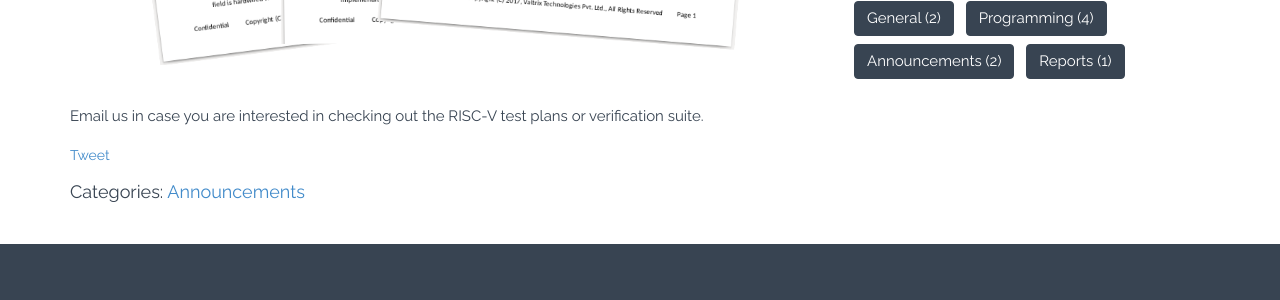
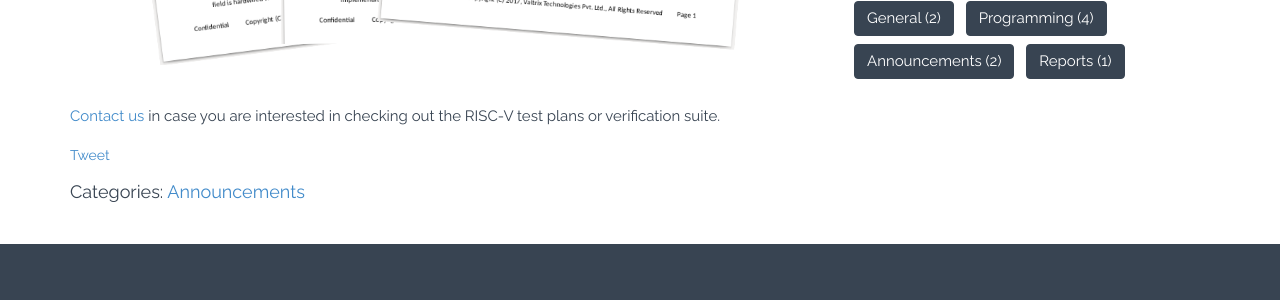
Before and after one commit to valtrix/valtrix.github.io, a Jekyll site: the page built from announcements/_posts/2017-11-10-riscv-test-plan.markdown, in a window 1280 px wide and 900 px high, scrolled down 537 px. Shown: the part 316-616 px from the top of the window. Built offline with Jekyll 4.4.1, drawn with Linux system fonts in a browser that asks for light colours; nearby versions of some CDN libraries; comment, search, counter and statistics services are not loaded.

Commit message:
Minor change in test plan blog

```diff
--- a/announcements/_posts/2017-11-10-riscv-test-plan.markdown
+++ b/announcements/_posts/2017-11-10-riscv-test-plan.markdown
@@ -11,7 +11,8 @@ We now have test plans for the [RISC-V][riscv_link] user level and privileged sp
 ![STINGTestPlan](/assets/img/STING_Test_Plans.png)
 
 <br/>
-Email us in case you are interested in checking out the RISC-V test plans or verification suite.
+[Contact us][valtrix_contact_link] in case you are interested in checking out the RISC-V test plans or verification suite.
 
 [sting_link]: http://valtrix.in/sting/
 [riscv_link]: http://riscv.org
+[valtrix_contact_link]: http://valtrix.in/contact
```
